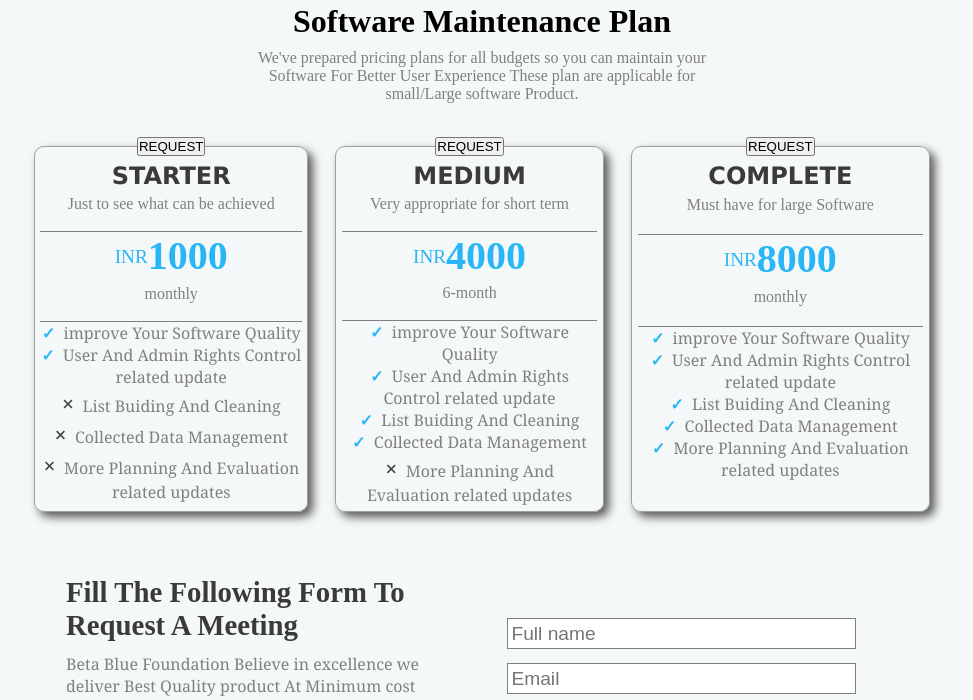
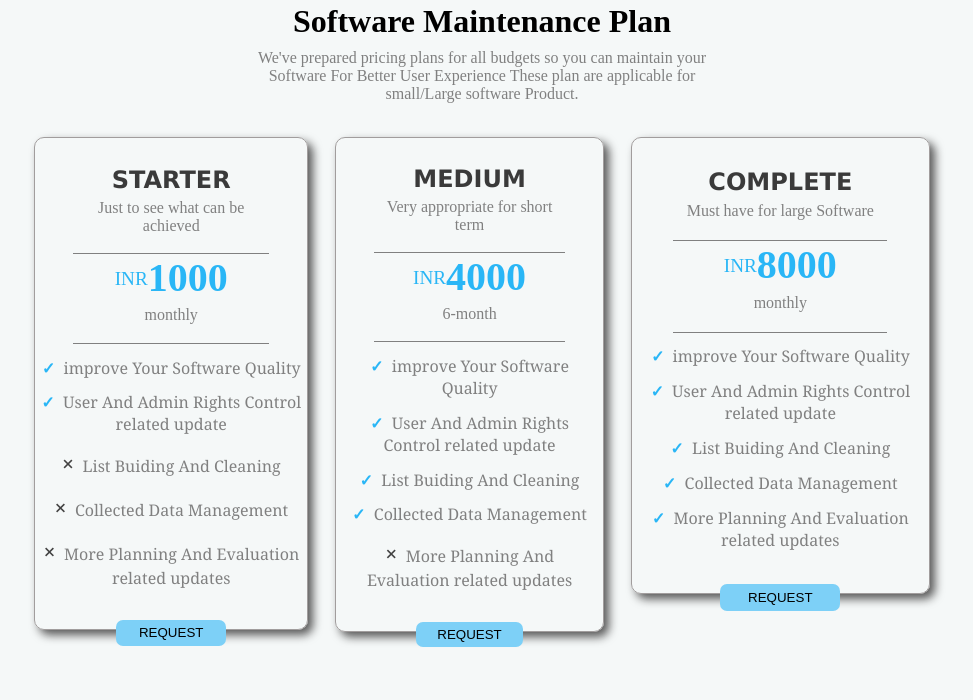
Before and after one commit to Rushiahire/BBF_project_1, a plain HTML site: page index.html in a window 1280 px wide. Shown: the part 3067-3767 px from the top of the page, without its empty margins (158-1131 px from the left). Drawn offline with Linux system fonts and the light colour scheme.

Commit message:
button fix

```diff
--- a/css/style.css
+++ b/css/style.css
@@ -373,7 +373,7 @@ nav a:hover {
 #grid fieldset{
   border: 1px solid rgb(161, 157, 157);
   border-radius: 10px;
-  padding: 2%;
+  padding: 10% 2%;
   box-shadow: 5px 5px 10px rgb(88, 88, 88);
 }
 
@@ -395,9 +395,26 @@ nav a:hover {
   font-weight: bold;
 }
 
+#grid button {
+  cursor: pointer;
+  display: block;
+  /* position:absolute; */
+  margin-top: -10px;
+  margin-left: auto;
+  margin-right: auto;
+  background-color: #7dd0f7;
+  /* color: white; */
+  border:none;
+  border-radius: 7px;
+  padding: 2%;
+  width: 40%;
+
+}
+
 #grid fieldset li{
   font-family: Georgia, "Times New Roman", Times, serif;
   color: gray;
+  margin: 0.8rem auto;
 }
 
 #maintain p{
@@ -409,11 +426,14 @@ nav a:hover {
 
 .sentence{
   border-bottom: 1px solid gray;
+  width: 75%;
+  margin: auto;
 }
 
 
 #grid ul{
   list-style: none;
+  margin-top: 3%;
 }
 
 .sup{
@@ -425,6 +445,7 @@ nav a:hover {
   color: #29B6F6;
   font-weight: bolder;
   font-size: 2.5rem;
+
 }
 
 @media screen and (max-width:900px) {
@@ -439,6 +460,14 @@ nav a:hover {
     justify-content: center;
     flex-wrap: wrap;
   }
+
+  #grid div {
+    margin: 1rem auto;
+  }
+
+  #grid button {
+    margin-top: -17px;
+  }
 }
 
 @media screen and (max-width:650px) {
@@ -448,6 +477,10 @@ nav a:hover {
 
   #grid fieldset {
     margin: 3% 0;
+  }
+
+  #grid button {
+    margin-top: -25px;
   }
 }
 
@@ -487,6 +520,7 @@ nav a:hover {
   padding: 2%;
   margin: 4% 0;
   color: white;
+  cursor: pointer;
 }
 
 #check {
--- a/index.html
+++ b/index.html
@@ -221,6 +221,7 @@
             </p>
         </div>
         <div id="grid">
+            <div>
                 <fieldset>
                     <h2>STARTER</h2>
                     <p class="sentence">Just to see what can be achieved</p>
@@ -233,8 +234,10 @@
                         <li class="cross">&nbsp; Collected Data Management</li>
                         <li class="cross">&nbsp; More Planning And Evaluation related updates</li>
                     </ul>
-                <legend><button>REQUEST</button></legend>
                 </fieldset>
+                <button>REQUEST</button>
+            </div>
+            <div>
                 <fieldset>
                     <h2>MEDIUM</h2>
                     <p class="sentence">Very appropriate for short term</p>
@@ -247,8 +250,10 @@
                         <li class="right">&nbsp; Collected Data Management</li>
                         <li class="cross">&nbsp; More Planning And Evaluation related updates</li>
                     </ul>
-                <legend><button>REQUEST</button></legend>
                 </fieldset>
+                <button>REQUEST</button>
+            </div>
+            <div>
                 <fieldset>
                     <h2>COMPLETE</h2>
                     <p class="sentence">Must have for large Software</p>
@@ -261,8 +266,9 @@
                         <li class="right">&nbsp; Collected Data Management</li>
                         <li class="right">&nbsp; More Planning And Evaluation related updates</li>
                     </ul>
-                <legend><button>REQUEST</button></legend>
                 </fieldset>
+                <button>REQUEST</button>
+            </div>
         </div>
     </div>
 
@@ -319,6 +325,11 @@
         </div>
     </div>
 
+    <!-- mapPage -->
+    <div>
+        <iframe src="https://www.google.com/maps/embed?pb=!1m18!1m12!1m3!1d3806.014133875278!2d78.47426241421026!3d17.459037605331645!2m3!1f0!2f0!3f0!3m2!1i1024!2i768!4f13.1!3m3!1m2!1s0x3bcb9b3b3f24496b%3A0x7f6d3816110e96d2!2sBETA%20BLUE%20FOUNDATION!5e0!3m2!1sen!2sin!4v1642858496650!5m2!1sen!2sin" width="500" height="400" style="border:0;" allowfullscreen="" loading="lazy"></iframe>
+    </div>
+
 </body>
 <script src="./js/index.js"></script>
 
```
Lines whose indentation alone changed are shown as unchanged.
